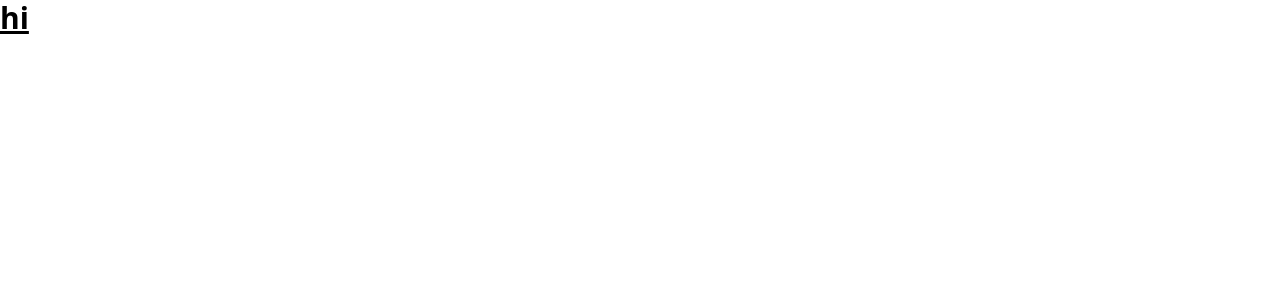
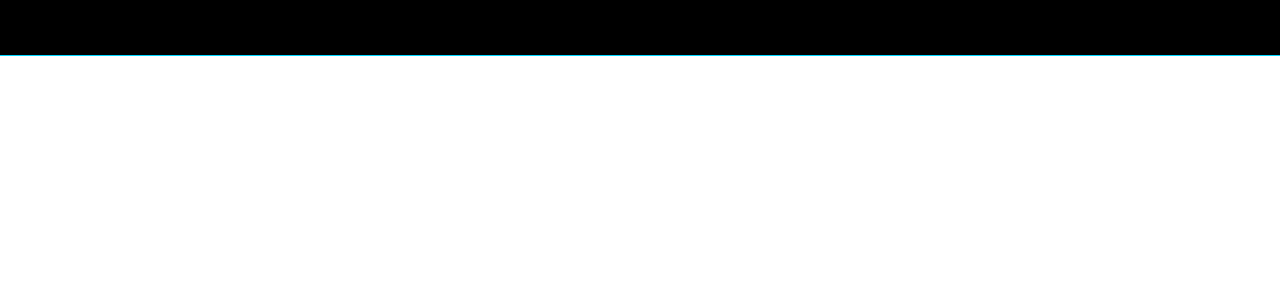
Before and after one commit to nedaashkan/Physical-Product-Page-React-Tailwind, a React (Vite) app: page / in a window 1280 px wide. Shown: the top 300 px of the page. Built offline with nearby package versions, Linux system fonts and the light colour scheme.

Commit message:
added componets

```diff
--- /dev/null
+++ b/src/components/Header.jsx
@@ -0,0 +1,7 @@
+export default function Header() {
+  return (
+    <div className="Header">
+      <header className=" w-full bg-black h-8 md:h-14 lg:h-14 border-b-[1px] border-[#00d5ff]"></header>
+    </div>
+  );
+}
--- /dev/null
+++ b/src/components/PhysicalProductImgSLiderInfo.jsx
@@ -0,0 +1,15 @@
+import ProductImgSLider from "./ProductImgSLider";
+import ProductInfo from "./ProductInfo";
+
+function PhysicalProductImgSLiderInfo() {
+  return (
+    <div className="PhysicalProductImgSLiderInfo">
+      <div className="flex-col">
+        <ProductImgSLider />
+        <ProductInfo />
+      </div>
+    </div>
+  );
+}
+
+export default PhysicalProductImgSLiderInfo;
--- /dev/null
+++ b/src/components/PhysicalProductInfoOption.jsx
@@ -0,0 +1,8 @@
+function PhysicalProductInfoOption() {
+  return (
+    <div className="PhysicalProductInfoOption">
+    </div>
+  );
+}
+
+export default PhysicalProductInfoOption;
--- a/src/components/PhysicalProductPage.jsx
+++ b/src/components/PhysicalProductPage.jsx
@@ -1,7 +1,15 @@
+import Header from "./Header";
+import PhysicalProductImgSLiderInfo from "./PhysicalProductImgSLiderInfo";
+import PhysicalProductInfoOption from "./PhysicalProductInfoOption";
+
 function PhysicalProductPage() {
   return (
-    <div className="PhysicalProductPage">
-      <h1 className="text-3xl font-bold underline">hi</h1>
+    <div className="PhysicalProductPage  bg-black">
+      <Header />
+      <div className="flex-col md:flex-row lg:flex-row">
+        <PhysicalProductImgSLiderInfo />
+        <PhysicalProductInfoOption />
+      </div>
     </div>
   );
 }
--- /dev/null
+++ b/src/components/ProductImgSLider.jsx
@@ -0,0 +1,3 @@
+export default function ProductImgSLider() {
+  return <div className="ProductImgSLider"></div>;
+}
--- /dev/null
+++ b/src/components/ProductInfo.jsx
@@ -0,0 +1,3 @@
+export default function ProductInfo() {
+  return <div className="ProductInfo"></div>;
+}
```
